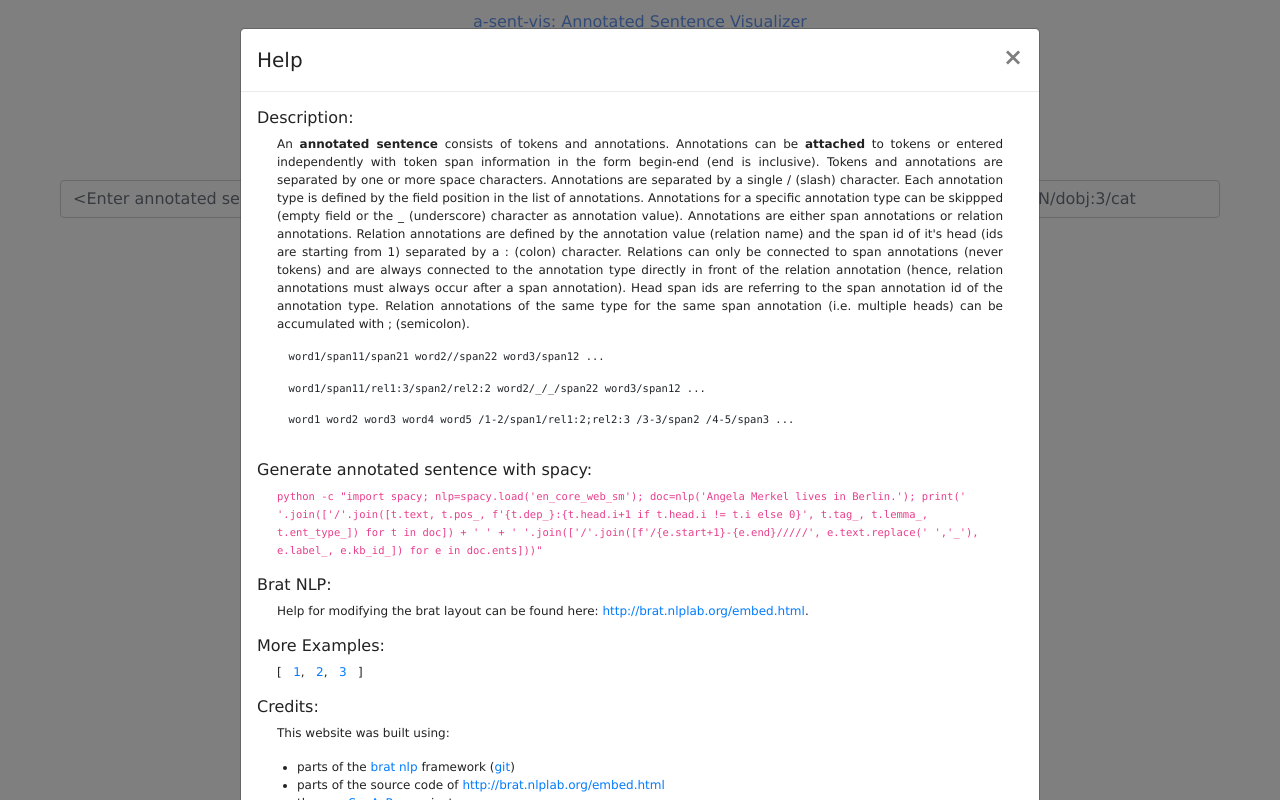
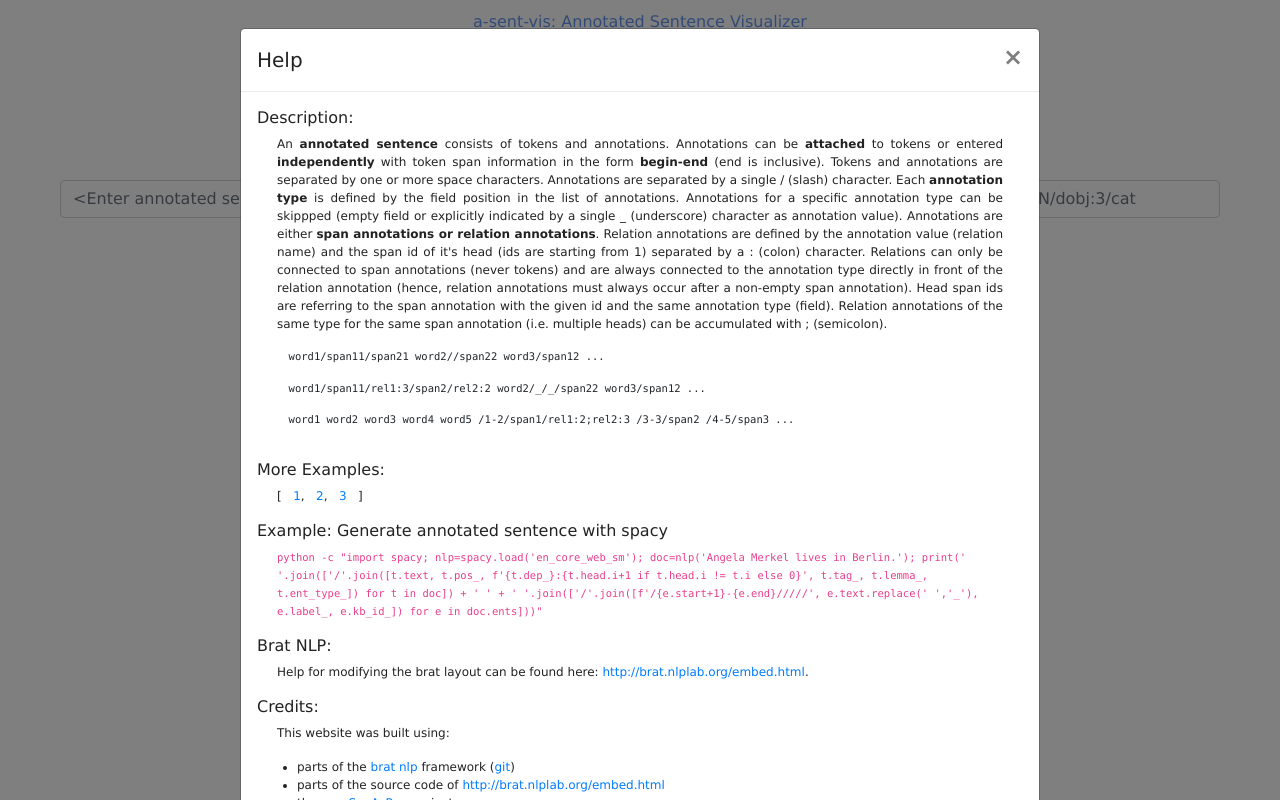
Before and after one commit to remstef/a-sent-vis, a plain HTML site: page client/index.html in a window 1280 px wide. Both pictures are taken after a click on the link "Show Help". Drawn offline with Linux system fonts and the light colour scheme.

Commit message:
merge with master

```diff
--- a/client/index.html
+++ b/client/index.html
@@ -76,7 +76,7 @@
         <!-- BEGIN: modal content -->
         <h6>Description:</h6>
         <p style='margin-left: 20px; margin-right:20px;' align='justify'>
-          An <strong>annotated sentence</strong> consists of tokens and annotations. Annotations can be <strong>attached</strong> to tokens or entered independently with token span information in the form begin-end (end is inclusive). Tokens and annotations are separated by one or more space characters. Annotations are separated by a single / (slash) character. Each annotation type is defined by the field position in the list of annotations. Annotations for a specific annotation type can be skippped (empty field or the _ (underscore) character as annotation value). Annotations are either span annotations or relation annotations. Relation annotations are defined by the annotation value (relation name) and the span id of it's head (ids are starting from 1) separated by a : (colon) character. Relations can only be connected to span annotations (never tokens) and are always connected to the annotation type directly in front of the relation annotation (hence, relation annotations must always occur after a span annotation). Head span ids are referring to the span annotation id of the annotation type. Relation annotations of the same type for the same span annotation (i.e. multiple heads) can be accumulated with ; (semicolon).
+          An <strong>annotated sentence</strong> consists of tokens and annotations. Annotations can be <strong>attached</strong> to tokens or entered <strong>independently</strong> with token span information in the form <strong>begin-end</strong> (end is inclusive). Tokens and annotations are separated by one or more space characters. Annotations are separated by a single / (slash) character. Each <strong>annotation type</strong> is defined by the field position in the list of annotations. Annotations for a specific annotation type can be skippped (empty field or explicitly indicated by a single _ (underscore) character as annotation value). Annotations are either <strong>span annotations or relation annotations</strong>. Relation annotations are defined by the annotation value (relation name) and the span id of it's head (ids are starting from 1) separated by a : (colon) character. Relations can only be connected to span annotations (never tokens) and are always connected to the annotation type directly in front of the relation annotation (hence, relation annotations must always occur after a non-empty span annotation). Head span ids are referring to the span annotation with the given id and the same annotation type (field). Relation annotations of the same type for the same span annotation (i.e. multiple heads) can be accumulated with ; (semicolon).
           <pre>
      word1/span11/span21 word2//span22 word3/span12 ...
 
@@ -84,18 +84,6 @@
 
      word1 word2 word3 word4 word5 /1-2/span1/rel1:2;rel2:3 /3-3/span2 /4-5/span3 ...
           </pre>
-        </p>
-
-        <h6>Generate annotated sentence with spacy:</h6>
-        <p style='margin-left: 20px; margin-right:20px;'>
-          <code>
-            python -c "import spacy; nlp=spacy.load('en_core_web_sm'); doc=nlp('Angela Merkel lives in Berlin.'); print(' '.join(['/'.join([t.text, t.pos_, f'{t.dep_}:{t.head.i+1 if t.head.i != t.i else 0}', t.tag_, t.lemma_, t.ent_type_]) for t in doc]) + ' ' + ' '.join(['/'.join([f'/{e.start+1}-{e.end}/////', e.text.replace(' ','_'), e.label_, e.kb_id_]) for e in doc.ents]))"
-          </code>
-        </p>
-
-        <h6>Brat NLP:</h6>
-        <p style='margin-left: 20px; margin-right:20px;'>
-          Help for modifying the brat layout can be found here: <a href='http://brat.nlplab.org/embed.html#embedding-entity-coll'>http://brat.nlplab.org/embed.html</a>.
         </p>
 
         <h6>More Examples:</h6>
@@ -109,6 +97,18 @@
           <a href='?q=Angela%2FPROPN%2Fcompound%3A2%2FNNP%2F%2F+Merkel%2FPROPN%2Fnsubj%3A9%2FNNP%2F%2F+%28%2FPUNCT%2Fpunct%3A2%2F-LRB-%2F%2F+the%2FDET%2Fdet%3A5%2FDT%2F%2F+chancellor%2FNOUN%2Fappos%3A2%2FNN%2F%2F+of%2FADP%2Fprep%3A5%2FIN%2F%2F+Germany%2FPROPN%2Fpobj%3A6%2FNNP%2F%2F+%29%2FPUNCT%2Fpunct%3A2%2F-RRB-%2F%2F+lives%2FVERB%2FROOT%3A0%2FVBZ%2F%2F+in%2FADP%2Fprep%3A9%2FIN%2F%2F+Berlin%2FPROPN%2Fpobj%3A10%2FNNP%2F%2F+.%2FPUNCT%2Fpunct%3A9%2F.%2F%2F+%2F1-2%2F%2F%2F%2F%2F%2F%2FAngela_Merkel%2FPERSON%2F+%2F7-7%2F%2F%2F%2F%2F%2F%2FGermany%2FGPE%2F+%2F11-11%2F%2F%2F%2F%2F%2F%2FBerlin%2FGPE%2F'>3</a>
           &nbsp;
           ]
+        </p>
+
+        <h6>Example: Generate annotated sentence with spacy</h6>
+        <p style='margin-left: 20px; margin-right:20px;'>
+          <code>
+            python -c "import spacy; nlp=spacy.load('en_core_web_sm'); doc=nlp('Angela Merkel lives in Berlin.'); print(' '.join(['/'.join([t.text, t.pos_, f'{t.dep_}:{t.head.i+1 if t.head.i != t.i else 0}', t.tag_, t.lemma_, t.ent_type_]) for t in doc]) + ' ' + ' '.join(['/'.join([f'/{e.start+1}-{e.end}/////', e.text.replace(' ','_'), e.label_, e.kb_id_]) for e in doc.ents]))"
+          </code>
+        </p>
+
+        <h6>Brat NLP:</h6>
+        <p style='margin-left: 20px; margin-right:20px;'>
+          Help for modifying the brat layout can be found here: <a href='http://brat.nlplab.org/embed.html#embedding-entity-coll'>http://brat.nlplab.org/embed.html</a>.
         </p>
 
         <h6>Credits:</h6>
```
